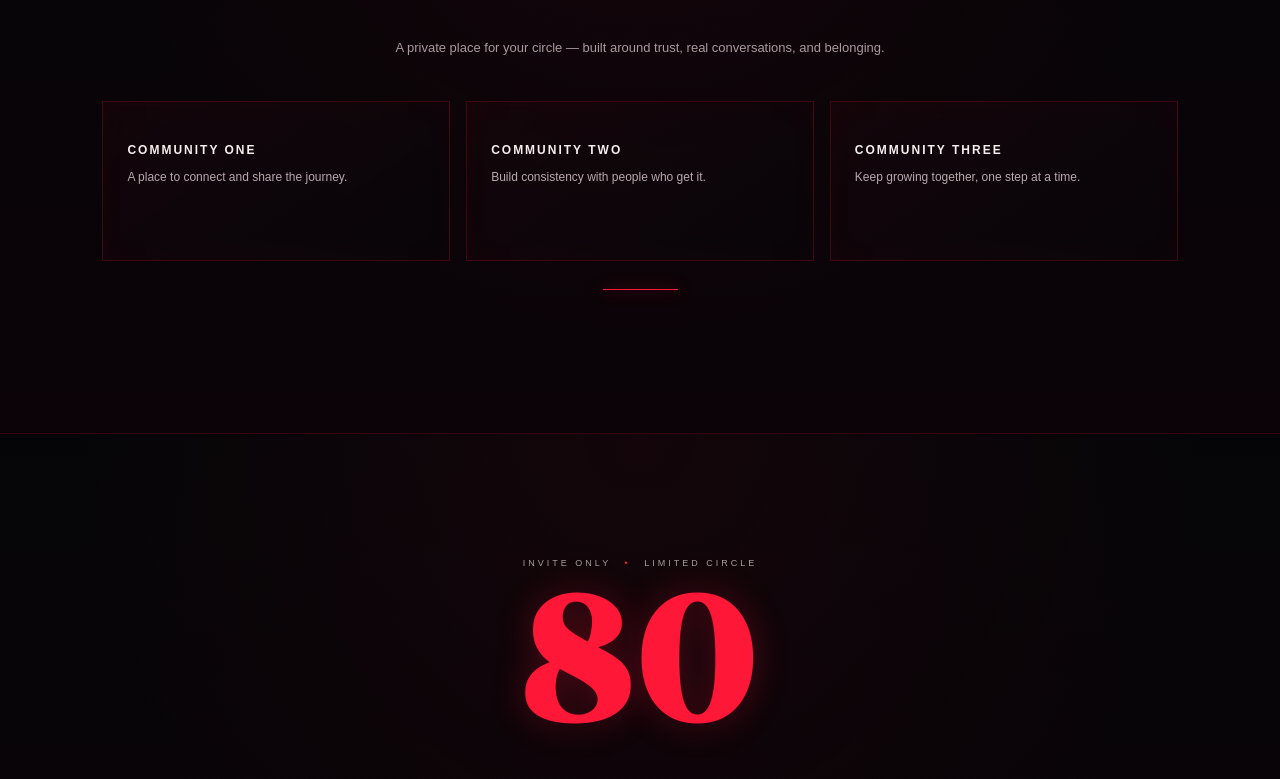
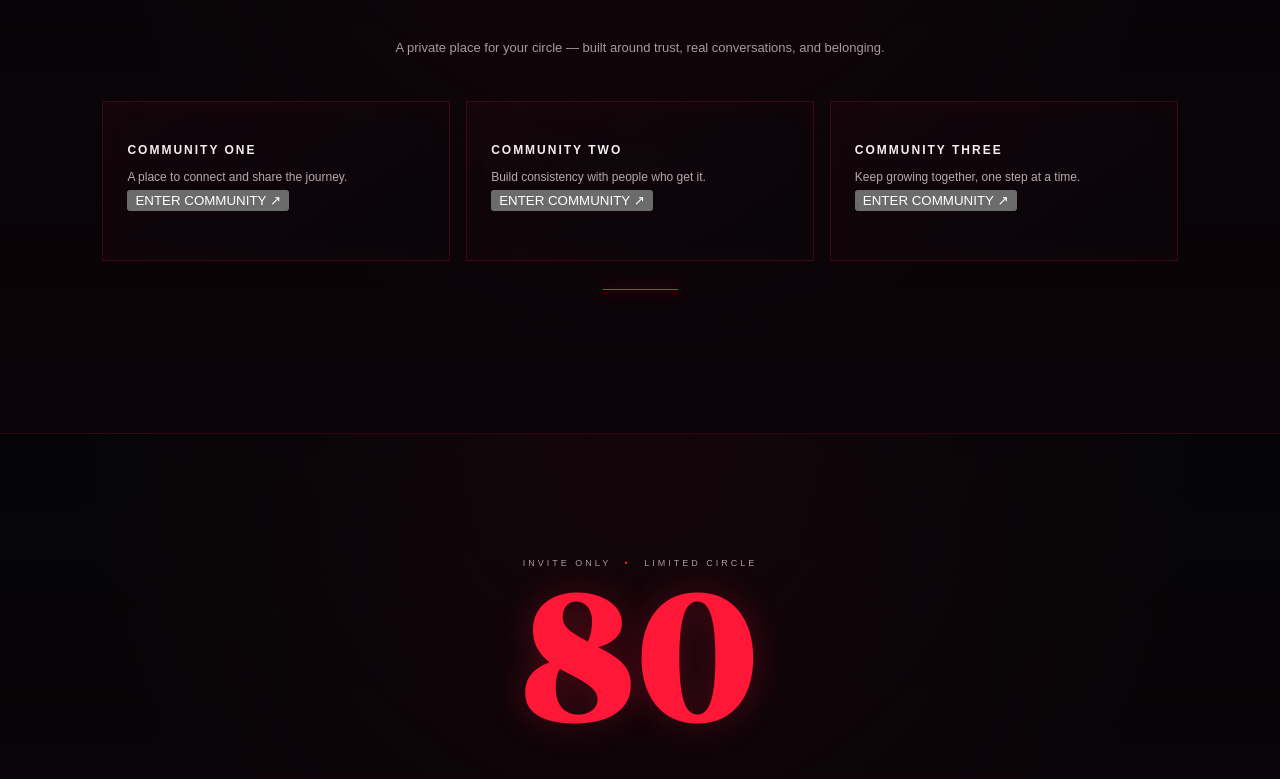
Before and after one commit to alone4verasthew-dot/TEAM-community-, a Next.js app: page / in a window 1280 px wide. Shown: the part 1621-2400 px from the top of the page. Built offline with nearby package versions, Linux system fonts and the light colour scheme.

Commit message:
Add working Enter Community actions to landing page

```diff
--- a/app/page.tsx
+++ b/app/page.tsx
@@ -1,6 +1,7 @@
 import Link from "next/link";
 import CursorSwords from "./components/CursorSwords";
 import GateWorld from "./components/GateWorld";
+import { enterCommunityAction } from "./community/actions";
 
 const kanji = ["仲間", "成長", "未来"];
 
@@ -89,9 +90,9 @@ export default function HomePage() {
         <h2>THE <span>COMMUNITY</span></h2>
         <p>A private place for your circle — built around trust, real conversations, and belonging.</p>
         <div className="gate-steps">
-          <article><h3>COMMUNITY ONE</h3><p>A place to connect and share the journey.</p></article>
-          <article><h3>COMMUNITY TWO</h3><p>Build consistency with people who get it.</p></article>
-          <article><h3>COMMUNITY THREE</h3><p>Keep growing together, one step at a time.</p></article>
+          <article><h3>COMMUNITY ONE</h3><p>A place to connect and share the journey.</p><form action={enterCommunityAction}><input type="hidden" name="slug" value="community-one" /><button className="community-enter-button" type="submit">ENTER COMMUNITY <span>↗</span></button></form></article>
+          <article><h3>COMMUNITY TWO</h3><p>Build consistency with people who get it.</p><form action={enterCommunityAction}><input type="hidden" name="slug" value="community-two" /><button className="community-enter-button" type="submit">ENTER COMMUNITY <span>↗</span></button></form></article>
+          <article><h3>COMMUNITY THREE</h3><p>Keep growing together, one step at a time.</p><form action={enterCommunityAction}><input type="hidden" name="slug" value="community-three" /><button className="community-enter-button" type="submit">ENTER COMMUNITY <span>↗</span></button></form></article>
         </div>
         <div className="lower-rule" />
       </section>
```
